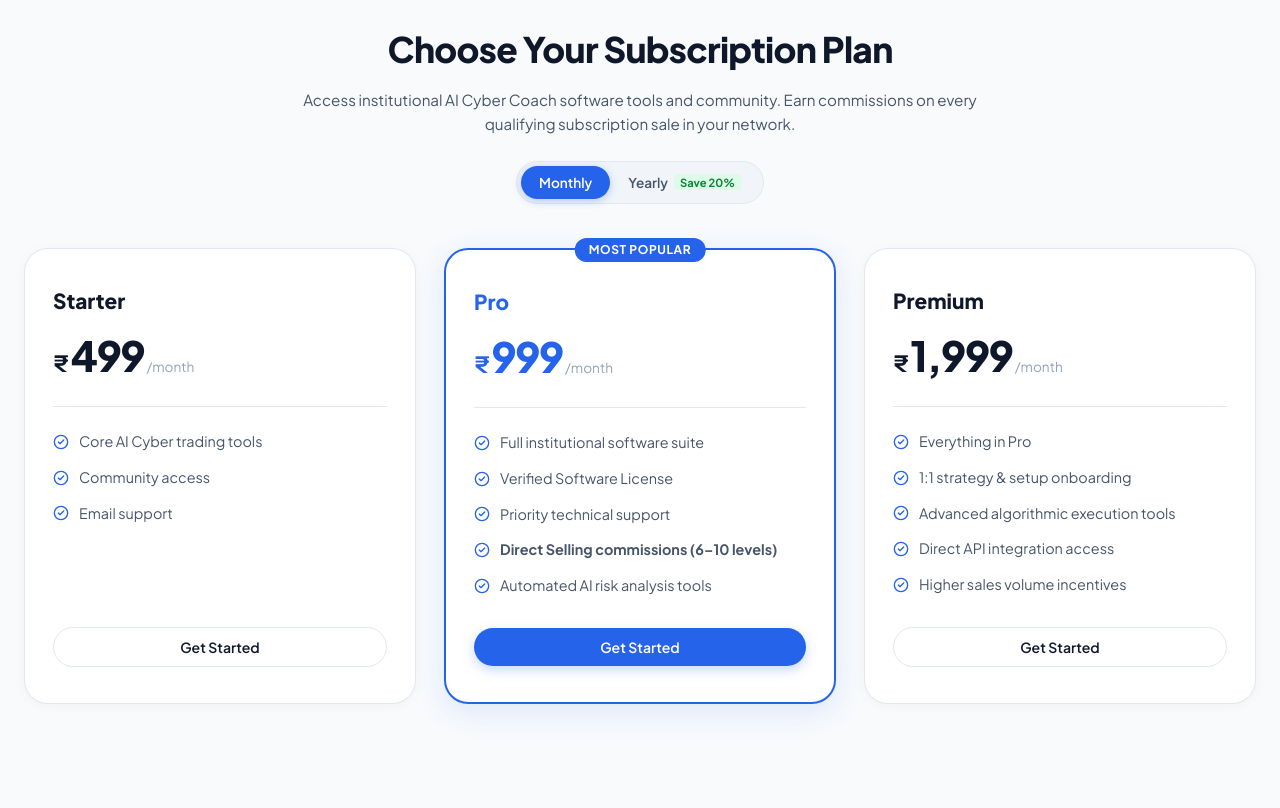
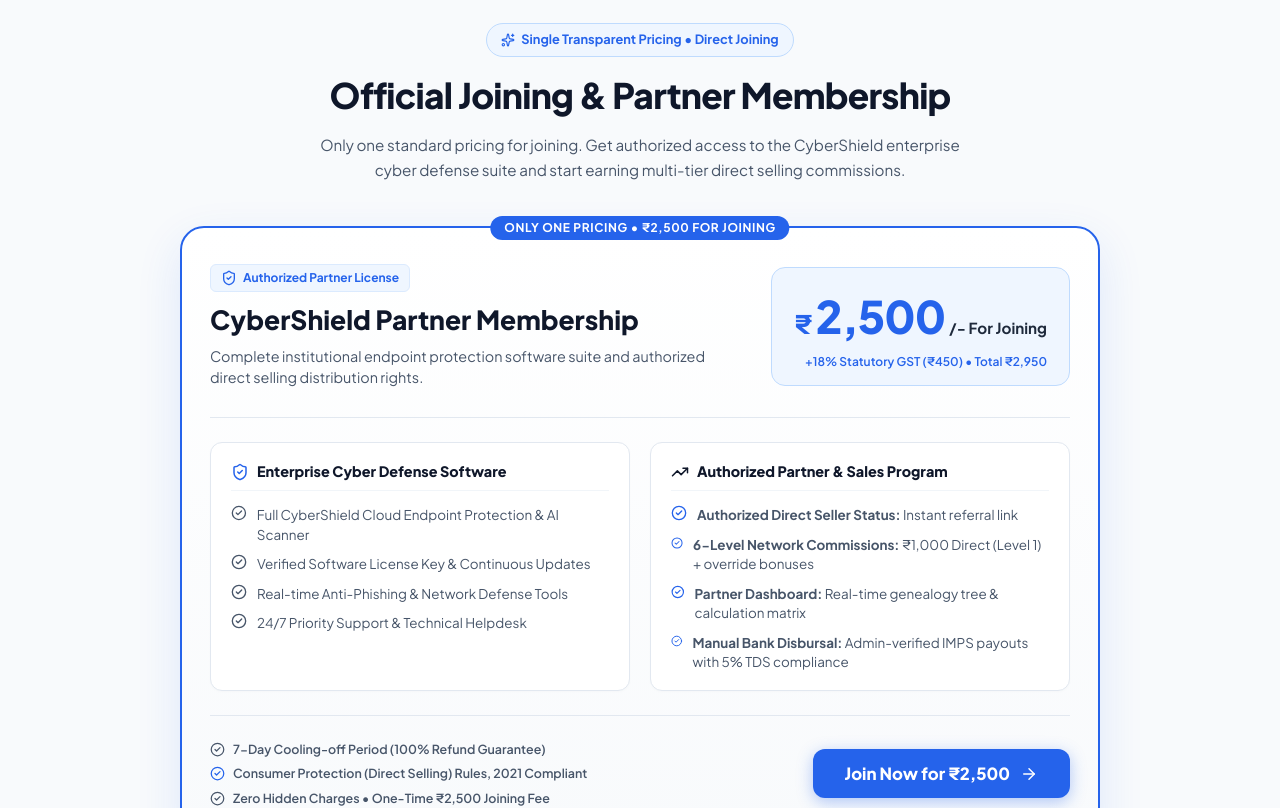
Before and after one commit to matru-source/MLM, a React (Vite) app: page / in a window 1280 px wide. Shown: the part 960-1768 px from the top of the page. Built offline with nearby package versions, Linux system fonts and the light colour scheme.

Commit message:
feat: update to single 2500 joining plan and partner membership

```diff
--- a/src/App.css
+++ b/src/App.css
@@ -432,6 +432,217 @@
   font-weight: 700;
 }
 
+/* Single Joining Plan (Only One Pricing: ₹2,500/- for Joining) */
+.single-plan-pill {
+  display: inline-flex;
+  align-items: center;
+  gap: 6px;
+  background: #EFF6FF;
+  color: var(--primary);
+  border: 1px solid #BFDBFE;
+  font-size: 0.8rem;
+  font-weight: 700;
+  padding: 6px 14px;
+  border-radius: var(--radius-full);
+  margin-bottom: 12px;
+}
+
+.single-plan-wrapper {
+  max-width: 920px;
+  margin: 0 auto;
+}
+
+.single-joining-card {
+  border: 2px solid var(--primary);
+  box-shadow: 0 16px 45px rgba(37, 99, 235, 0.12);
+  border-radius: 20px;
+  padding: 42px 36px 36px 36px;
+  position: relative;
+  background: linear-gradient(180deg, #FFFFFF 0%, #F8FAFC 100%);
+}
+
+.single-plan-header-flex {
+  display: flex;
+  justify-content: space-between;
+  align-items: center;
+  gap: 24px;
+  flex-wrap: wrap;
+}
+
+.single-plan-info {
+  flex: 1;
+  min-width: 280px;
+}
+
+.plan-badge-tag {
+  display: inline-flex;
+  align-items: center;
+  gap: 6px;
+  font-size: 0.75rem;
+  font-weight: 700;
+  color: var(--primary);
+  background: #EFF6FF;
+  padding: 4px 10px;
+  border-radius: 6px;
+  margin-bottom: 8px;
+  border: 1px solid #DBEAFE;
+}
+
+.single-plan-title {
+  font-size: 1.65rem;
+  font-weight: 800;
+  color: var(--text-primary);
+  margin-bottom: 6px;
+}
+
+.single-plan-sub {
+  font-size: 0.9rem;
+  color: var(--text-secondary);
+  line-height: 1.5;
+  margin: 0;
+}
+
+.single-price-box {
+  background: #EFF6FF;
+  border: 1.5px solid #BFDBFE;
+  border-radius: 14px;
+  padding: 14px 22px;
+  text-align: right;
+  flex-shrink: 0;
+}
+
+.single-price-display {
+  display: flex;
+  align-items: baseline;
+  justify-content: flex-end;
+  gap: 4px;
+}
+
+.single-currency {
+  font-size: 1.6rem;
+  font-weight: 800;
+  color: var(--primary);
+}
+
+.single-amount {
+  font-size: 2.8rem;
+  font-weight: 900;
+  color: var(--primary);
+  letter-spacing: -1px;
+}
+
+.single-term {
+  font-size: 0.95rem;
+  font-weight: 700;
+  color: #1E293B;
+}
+
+.single-price-subnote {
+  font-size: 0.75rem;
+  font-weight: 600;
+  color: #2563EB;
+  margin-top: 4px;
+}
+
+.single-plan-grid {
+  display: grid;
+  grid-template-columns: 1fr 1fr;
+  gap: 20px;
+  margin: 28px 0 24px 0;
+  padding: 24px 0;
+  border-top: 1px solid #E2E8F0;
+  border-bottom: 1px solid #E2E8F0;
+}
+
+@media (max-width: 768px) {
+  .single-plan-grid {
+    grid-template-columns: 1fr;
+  }
+  .single-price-box {
+    text-align: left;
+    width: 100%;
+  }
+  .single-price-display {
+    justify-content: flex-start;
+  }
+}
+
+.plan-column-box {
+  background: #FFFFFF;
+  border: 1px solid #E2E8F0;
+  border-radius: 12px;
+  padding: 18px 20px;
+  box-shadow: 0 1px 3px rgba(0, 0, 0, 0.02);
+}
+
+.plan-column-heading {
+  font-size: 0.9rem;
+  font-weight: 800;
+  color: var(--text-primary);
+  display: flex;
+  align-items: center;
+  gap: 8px;
+  margin-bottom: 14px;
+  padding-bottom: 8px;
+  border-bottom: 1px solid #F1F5F9;
+}
+
+.single-features-list {
+  list-style: none;
+  display: flex;
+  flex-direction: column;
+  gap: 10px;
+}
+
+.single-features-list li {
+  display: flex;
+  align-items: flex-start;
+  gap: 10px;
+  font-size: 0.84rem;
+  color: var(--text-secondary);
+  line-height: 1.45;
+}
+
+.single-plan-bottom {
+  display: flex;
+  justify-content: space-between;
+  align-items: center;
+  gap: 20px;
+  flex-wrap: wrap;
+}
+
+.single-guarantee-badges {
+  display: flex;
+  flex-direction: column;
+  gap: 6px;
+}
+
+.guarantee-badge {
+  display: flex;
+  align-items: center;
+  gap: 8px;
+  font-size: 0.78rem;
+  font-weight: 600;
+  color: #475569;
+}
+
+.single-join-cta-btn {
+  padding: 14px 32px;
+  font-size: 1.05rem;
+  font-weight: 800;
+  display: inline-flex;
+  align-items: center;
+  gap: 10px;
+  box-shadow: 0 4px 16px rgba(37, 99, 235, 0.35);
+  transition: transform 0.2s, box-shadow 0.2s;
+  border-radius: var(--radius-md);
+}
+
+.single-join-cta-btn:hover {
+  transform: translateY(-2px);
+  box-shadow: 0 6px 20px rgba(37, 99, 235, 0.45);
+}
+
 .pricing-cards-grid {
   display: grid;
   grid-template-columns: repeat(auto-fit, minmax(300px, 1fr));
--- a/src/App.jsx
+++ b/src/App.jsx
@@ -69,7 +69,7 @@
               <div className="footer-col-links">
                 <h4 className="footer-title">Platform</h4>
                 <button onClick={() => setCurrentPage('home')} className="footer-link-btn">Home</button>
-                <a href="#plans-section" className="footer-link-btn">Subscription Plans</a>
+                <a href="#plans-section" className="footer-link-btn">Joining Plan (₹2,500)</a>
                 <a href="#compensation-section" className="footer-link-btn">Commission Plan</a>
                 <a href="#faq-section" className="footer-link-btn">FAQ</a>
               </div>
--- a/src/components/CheckoutModal.jsx
+++ b/src/components/CheckoutModal.jsx
@@ -63,43 +63,43 @@
                 <span className="order-icon-letter">🛡️</span>
               </div>
               <div>
-                <h4 className="order-item-name">CyberShield {selectedPlanForCheckout} Plan</h4>
-                <p className="order-item-sub">Enterprise Cyber Security Suite</p>
+                <h4 className="order-item-name">CyberShield Partner Joining Membership</h4>
+                <p className="order-item-sub">Official Joining Fee • Enterprise Security Suite</p>
               </div>
             </div>
 
             <div className="order-cost-breakdown">
               <div className="cost-row">
-                <span>Subtotal</span>
+                <span>Joining Fee</span>
                 <span className="font-semibold">₹2,500</span>
               </div>
               <div className="cost-row">
-                <span>GST (18%)</span>
+                <span>GST (18% Statutory)</span>
                 <span className="font-semibold">₹450</span>
               </div>
               <div className="cost-row total-row">
-                <span className="font-bold">Total</span>
+                <span className="font-bold">Total Payable</span>
                 <span className="font-bold text-primary-blue text-large">₹2,950</span>
               </div>
             </div>
 
-            {/* 4 Trust Points (Matching Screen 4) */}
+            {/* 4 Trust Points */}
             <div className="checkout-trust-points">
               <div className="trust-point-item">
                 <CheckCircle2 size={16} className="text-success" />
-                <span>Secure Payment (Razorpay/Stripe)</span>
+                <span>Secure 256-Bit SSL Encrypted Gateway</span>
               </div>
               <div className="trust-point-item">
                 <CheckCircle2 size={16} className="text-success" />
-                <span>Payment processed in ZEX account</span>
+                <span>Payment processed via CyberShield Corporate Gateway</span>
               </div>
               <div className="trust-point-item">
                 <CheckCircle2 size={16} className="text-success" />
-                <span>Instant subscription activation</span>
+                <span>Instant partner account & license activation</span>
               </div>
               <div className="trust-point-item">
                 <CheckCircle2 size={16} className="text-success" />
-                <span>Eligible for MLM commissions</span>
+                <span>Eligible for 6-Level Direct Selling commissions</span>
               </div>
             </div>
           </div>
--- a/src/components/MemberDashboardView.jsx
+++ b/src/components/MemberDashboardView.jsx
@@ -891,8 +891,8 @@
               <div className="sub-card-header">
                 <div>
                   <span className="badge badge-green mb-2">Active</span>
-                  <h3 className="sub-title-bold">CyberShield Pro Enterprise Security Plan</h3>
-                  <p className="text-muted text-sm">Monthly / Annual Enterprise License</p>
+                  <h3 className="sub-title-bold">CyberShield Partner Joining Membership</h3>
+                  <p className="text-muted text-sm">Official Authorized Member License • ₹2,500 Joining Plan</p>
                 </div>
                 <div className="sub-price-callout">
                   <span className="text-muted text-xs">Amount Paid</span>
--- a/src/components/Navbar.jsx
+++ b/src/components/Navbar.jsx
@@ -46,7 +46,7 @@
             }}
             className="nav-link"
           >
-            Products
+            Joining Plan (₹2,500)
           </button>
           <button
             onClick={() => {
--- a/src/components/PublicHome.jsx
+++ b/src/components/PublicHome.jsx
@@ -17,7 +17,6 @@
 
 export default function PublicHome() {
   const { openCheckout, setIsAuthModalOpen, setAuthMode, commissionRules } = useMlm();
-  const [billingCycle, setBillingCycle] = useState('monthly'); // 'monthly' | 'yearly'
 
   return (
     <div className="public-home-wrapper">
@@ -50,7 +49,7 @@
             </div>
             <div className="pill-item">
               <Zap size={15} className="text-primary-blue" />
-              <span>Flexible Subscription</span>
+              <span>Single ₹2,500 Joining</span>
             </div>
             <div className="pill-item">
               <ShieldCheck size={15} className="text-primary-blue" />
@@ -67,12 +66,12 @@
               }}
               className="btn btn-primary btn-lg"
             >
-              <span>Join Now</span>
+              <span>Join Now (₹2,500)</span>
               <ArrowRight size={18} />
             </button>
 
             <button
-              onClick={() => openCheckout('Pro')}
+              onClick={() => openCheckout('Joining')}
               className="btn btn-outline-blue btn-lg"
             >
               <Play size={16} fill="currentColor" />
@@ -140,111 +139,128 @@
         </div>
       </section>
 
-      {/* 2. PRODUCTS / MEMBERSHIP PLANS (Matching Screen 2) */}
+      {/* 2. OFFICIAL JOINING PLAN (Single Pricing: ₹2,500/- for Joining) */}
       <section id="plans-section" className="plans-section-coach">
         <div className="section-head-center">
-          <h2 className="section-title-large">Choose Your Subscription Plan</h2>
+          <div className="single-plan-pill">
+            <Sparkles size={14} className="text-primary-blue" />
+            <span>Single Transparent Pricing • Direct Joining</span>
+          </div>
+          <h2 className="section-title-large">Official Joining & Partner Membership</h2>
           <p className="section-subtitle">
-            Access institutional AI Cyber Coach software tools and community. Earn commissions on every qualifying subscription sale in your network.
+            Only one standard pricing for joining. Get authorized access to the CyberShield enterprise cyber defense suite and start earning multi-tier direct selling commissions.
           </p>
-
-          {/* Billing Toggle */}
-          <div className="billing-toggle-container">
-            <button
-              onClick={() => setBillingCycle('monthly')}
-              className={`toggle-option ${billingCycle === 'monthly' ? 'active' : ''}`}
-            >
-              Monthly
-            </button>
-            <button
-              onClick={() => setBillingCycle('yearly')}
-              className={`toggle-option ${billingCycle === 'yearly' ? 'active' : ''}`}
-            >
-              Yearly <span className="discount-pill">Save 20%</span>
-            </button>
-          </div>
         </div>
 
-        {/* 3 Pricing Cards */}
-        <div className="pricing-cards-grid">
-          {/* Card 1: Starter */}
-          <div className="plan-card card-white">
-            <div className="plan-header">
-              <h3 className="plan-title">Starter</h3>
-              <div className="plan-price">
-                <span className="currency">₹</span>
-                <span className="price-num">{billingCycle === 'monthly' ? '499' : '4,790'}</span>
-                <span className="cycle">/{billingCycle === 'monthly' ? 'month' : 'year'}</span>
+        {/* Single Centered Joining Plan Card */}
+        <div className="single-plan-wrapper">
+          <div className="plan-card card-white single-joining-card">
+            <div className="popular-ribbon">Only One Pricing • ₹2,500 For Joining</div>
+
+            <div className="single-plan-header">
+              <div className="single-plan-header-flex">
+                <div className="single-plan-info">
+                  <div className="plan-badge-tag">
+                    <ShieldCheck size={16} className="text-primary-blue" />
+                    <span>Authorized Partner License</span>
+                  </div>
+                  <h3 className="single-plan-title">CyberShield Partner Membership</h3>
+                  <p className="single-plan-sub">
+                    Complete institutional endpoint protection software suite and authorized direct selling distribution rights.
+                  </p>
+                </div>
+
+                <div className="single-price-box">
+                  <div className="single-price-display">
+                    <span className="single-currency">₹</span>
+                    <span className="single-amount">2,500</span>
+                    <span className="single-term">/- For Joining</span>
+                  </div>
+                  <div className="single-price-subnote">
+                    +18% Statutory GST (₹450) • Total ₹2,950
+                  </div>
+                </div>
               </div>
             </div>
 
-            <ul className="plan-features-list">
-              <li><CheckCircle2 size={16} className="text-primary-blue" /> Core AI Cyber trading tools</li>
-              <li><CheckCircle2 size={16} className="text-primary-blue" /> Community access</li>
-              <li><CheckCircle2 size={16} className="text-primary-blue" /> Email support</li>
-            </ul>
+            {/* Inclusions Split in 2 Distinct Columns */}
+            <div className="single-plan-grid">
+              <div className="plan-column-box">
+                <h4 className="plan-column-heading">
+                  <ShieldCheck size={18} className="text-primary-blue" />
+                  <span>Enterprise Cyber Defense Software</span>
+                </h4>
+                <ul className="single-features-list">
+                  <li>
+                    <CheckCircle2 size={16} className="text-success flex-shrink-0" />
+                    <span>Full CyberShield Cloud Endpoint Protection & AI Scanner</span>
+                  </li>
+                  <li>
+                    <CheckCircle2 size={16} className="text-success flex-shrink-0" />
+                    <span>Verified Software License Key & Continuous Updates</span>
+                  </li>
+                  <li>
+                    <CheckCircle2 size={16} className="text-success flex-shrink-0" />
+                    <span>Real-time Anti-Phishing & Network Defense Tools</span>
+                  </li>
+                  <li>
+                    <CheckCircle2 size={16} className="text-success flex-shrink-0" />
+                    <span>24/7 Priority Support & Technical Helpdesk</span>
+                  </li>
+                </ul>
+              </div>
 
-            <button
-              onClick={() => openCheckout('Starter')}
-              className="btn btn-secondary full-width"
-            >
-              Get Started
-            </button>
-          </div>
-
-          {/* Card 2: Pro (Most Popular) */}
-          <div className="plan-card card-white plan-card-popular">
-            <div className="popular-ribbon">Most Popular</div>
-            <div className="plan-header">
-              <h3 className="plan-title text-primary-blue">Pro</h3>
-              <div className="plan-price">
-                <span className="currency text-primary-blue">₹</span>
-                <span className="price-num text-primary-blue">{billingCycle === 'monthly' ? '999' : '2,500'}</span>
-                <span className="cycle">/{billingCycle === 'monthly' ? 'month' : 'year'}</span>
+              <div className="plan-column-box">
+                <h4 className="plan-column-heading">
+                  <TrendingUp size={18} className="text-success" />
+                  <span>Authorized Partner & Sales Program</span>
+                </h4>
+                <ul className="single-features-list">
+                  <li>
+                    <CheckCircle2 size={16} className="text-primary-blue flex-shrink-0" />
+                    <span><strong>Authorized Direct Seller Status:</strong> Instant referral link</span>
+                  </li>
+                  <li>
+                    <CheckCircle2 size={16} className="text-primary-blue flex-shrink-0" />
+                    <span><strong>6-Level Network Commissions:</strong> ₹1,000 Direct (Level 1) + override bonuses</span>
+                  </li>
+                  <li>
+                    <CheckCircle2 size={16} className="text-primary-blue flex-shrink-0" />
+                    <span><strong>Partner Dashboard:</strong> Real-time genealogy tree & calculation matrix</span>
+                  </li>
+                  <li>
+                    <CheckCircle2 size={16} className="text-primary-blue flex-shrink-0" />
+                    <span><strong>Manual Bank Disbursal:</strong> Admin-verified IMPS payouts with 5% TDS compliance</span>
+                  </li>
+                </ul>
               </div>
             </div>
 
-            <ul className="plan-features-list">
-              <li><CheckCircle2 size={16} className="text-primary-blue" /> Full institutional software suite</li>
-              <li><CheckCircle2 size={16} className="text-primary-blue" /> Verified Software License</li>
-              <li><CheckCircle2 size={16} className="text-primary-blue" /> Priority technical support</li>
-              <li><CheckCircle2 size={16} className="text-primary-blue" /> <strong>Direct Selling commissions (6–10 levels)</strong></li>
-              <li><CheckCircle2 size={16} className="text-primary-blue" /> Automated AI risk analysis tools</li>
-            </ul>
+            {/* Bottom Actions & Statutory Reassurance */}
+            <div className="single-plan-bottom">
+              <div className="single-guarantee-badges">
+                <div className="guarantee-badge">
+                  <CheckCircle2 size={15} className="text-success" />
+                  <span>7-Day Cooling-off Period (100% Refund Guarantee)</span>
+                </div>
+                <div className="guarantee-badge">
+                  <CheckCircle2 size={15} className="text-primary-blue" />
+                  <span>Consumer Protection (Direct Selling) Rules, 2021 Compliant</span>
+                </div>
+                <div className="guarantee-badge">
+                  <CheckCircle2 size={15} className="text-purple" />
+                  <span>Zero Hidden Charges • One-Time ₹2,500 Joining Fee</span>
+                </div>
+              </div>
 
-            <button
-              onClick={() => openCheckout('Pro')}
-              className="btn btn-primary full-width"
-            >
-              Get Started
-            </button>
-          </div>
-
-          {/* Card 3: Premium */}
-          <div className="plan-card card-white">
-            <div className="plan-header">
-              <h3 className="plan-title">Premium</h3>
-              <div className="plan-price">
-                <span className="currency">₹</span>
-                <span className="price-num">{billingCycle === 'monthly' ? '1,999' : '18,990'}</span>
-                <span className="cycle">/{billingCycle === 'monthly' ? 'month' : 'year'}</span>
-              </div>
+              <button
+                onClick={() => openCheckout('Joining')}
+                className="btn btn-primary btn-lg single-join-cta-btn"
+              >
+                <span>Join Now for ₹2,500</span>
+                <ArrowRight size={18} />
+              </button>
             </div>
-
-            <ul className="plan-features-list">
-              <li><CheckCircle2 size={16} className="text-primary-blue" /> Everything in Pro</li>
-              <li><CheckCircle2 size={16} className="text-primary-blue" /> 1:1 strategy & setup onboarding</li>
-              <li><CheckCircle2 size={16} className="text-primary-blue" /> Advanced algorithmic execution tools</li>
-              <li><CheckCircle2 size={16} className="text-primary-blue" /> Direct API integration access</li>
-              <li><CheckCircle2 size={16} className="text-primary-blue" /> Higher sales volume incentives</li>
-            </ul>
-
-            <button
-              onClick={() => openCheckout('Premium')}
-              className="btn btn-secondary full-width"
-            >
-              Get Started
-            </button>
           </div>
         </div>
       </section>
--- a/src/context/MlmContext.jsx
+++ b/src/context/MlmContext.jsx
@@ -52,7 +52,7 @@
 
   // Modals state
   const [isCheckoutOpen, setIsCheckoutOpen] = useState(false);
-  const [selectedPlanForCheckout, setSelectedPlanForCheckout] = useState('Pro');
+  const [selectedPlanForCheckout, setSelectedPlanForCheckout] = useState('Joining');
   const [isAuthModalOpen, setIsAuthModalOpen] = useState(false);
   const [authMode, setAuthMode] = useState('register'); // 'register' | 'login'
 
@@ -106,7 +106,7 @@
     .reduce((sum, r) => sum + r.amount, 0);
 
   // Open Checkout for a plan
-  const openCheckout = (planName = 'Pro') => {
+  const openCheckout = (planName = 'Joining') => {
     setSelectedPlanForCheckout(planName);
     setIsCheckoutOpen(true);
   };
@@ -119,7 +119,7 @@
       cs_order_id: `ord_cs_${Math.floor(1000 + Math.random() * 9000)}`,
       buyer_member_id: currentMember.member_id,
       product_code: 'CS-PRO-SUITE',
-      product_name: `CyberShield ${selectedPlanForCheckout} Enterprise Security Plan`,
+      product_name: 'CyberShield Partner Joining Membership License',
       amount: 2500,
       gst: 450,
       total_amount: 2950,
```
